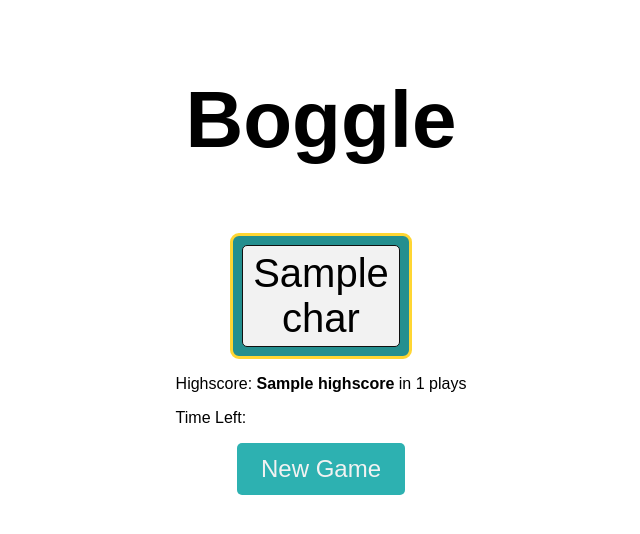
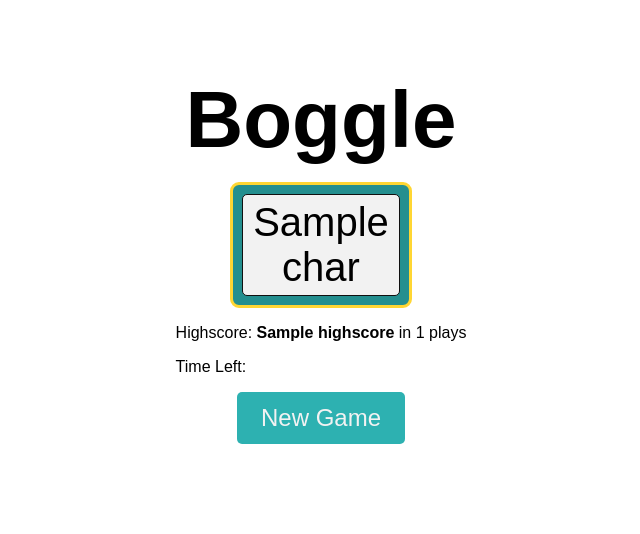
Before and after one commit to cassreinhart/flask-boggle, a Flask app: template templates/index.html in a window 1280 px wide. Shown: the top 534 px of the page, without its empty margins (319-959 px from the left). Run offline with Flask 2, Linux system fonts and the light colour scheme; the template is opened without the code that fills it: most values are stand-ins (such as "Sample title", 1, 10 or a date in 2020); parts of the project's set-up code (start-up, migrations or seed data) failed here and were passed over; some web fonts are replaced.

Commit message:
fixed word list wrapping and h1 margin

```diff
--- a/static/app.css
+++ b/static/app.css
@@ -2,7 +2,7 @@
     font-family: 'Candal', sans-serif;
     font-size: 5rem;
     text-align: center;
-    /* margin: 1rem; */
+    margin-bottom: 1rem;
 }
 table, td {
     border: 1px solid rgb(16, 16, 16);
@@ -31,6 +31,11 @@
 
     /* margin-left: 40%; */
     /* padding-top: 4%; */
+}
+.list {
+    display: flex;
+    flex-direction: row;
+    flex-wrap: wrap;
 }
 button {
     padding: .75rem 1.5rem;
```
